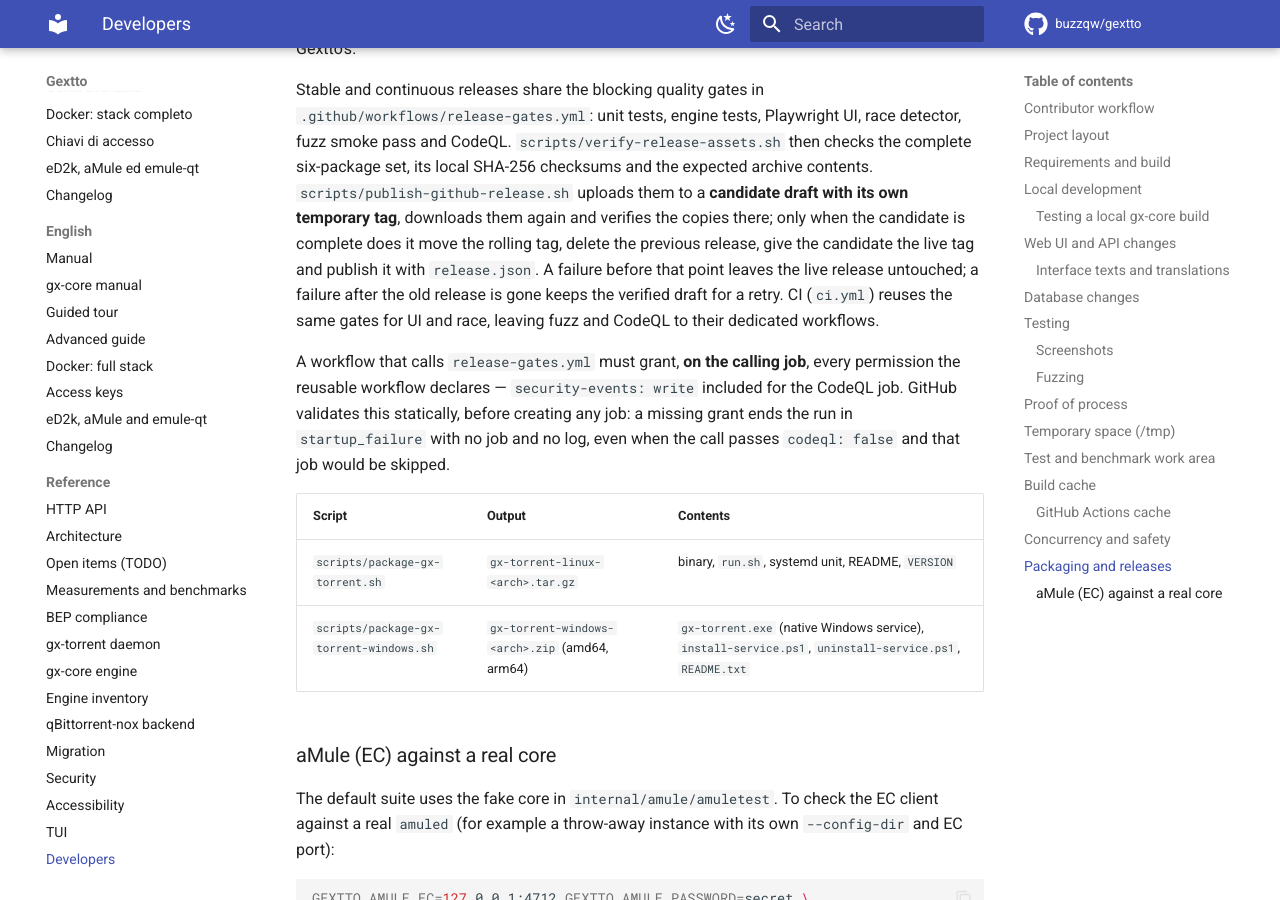
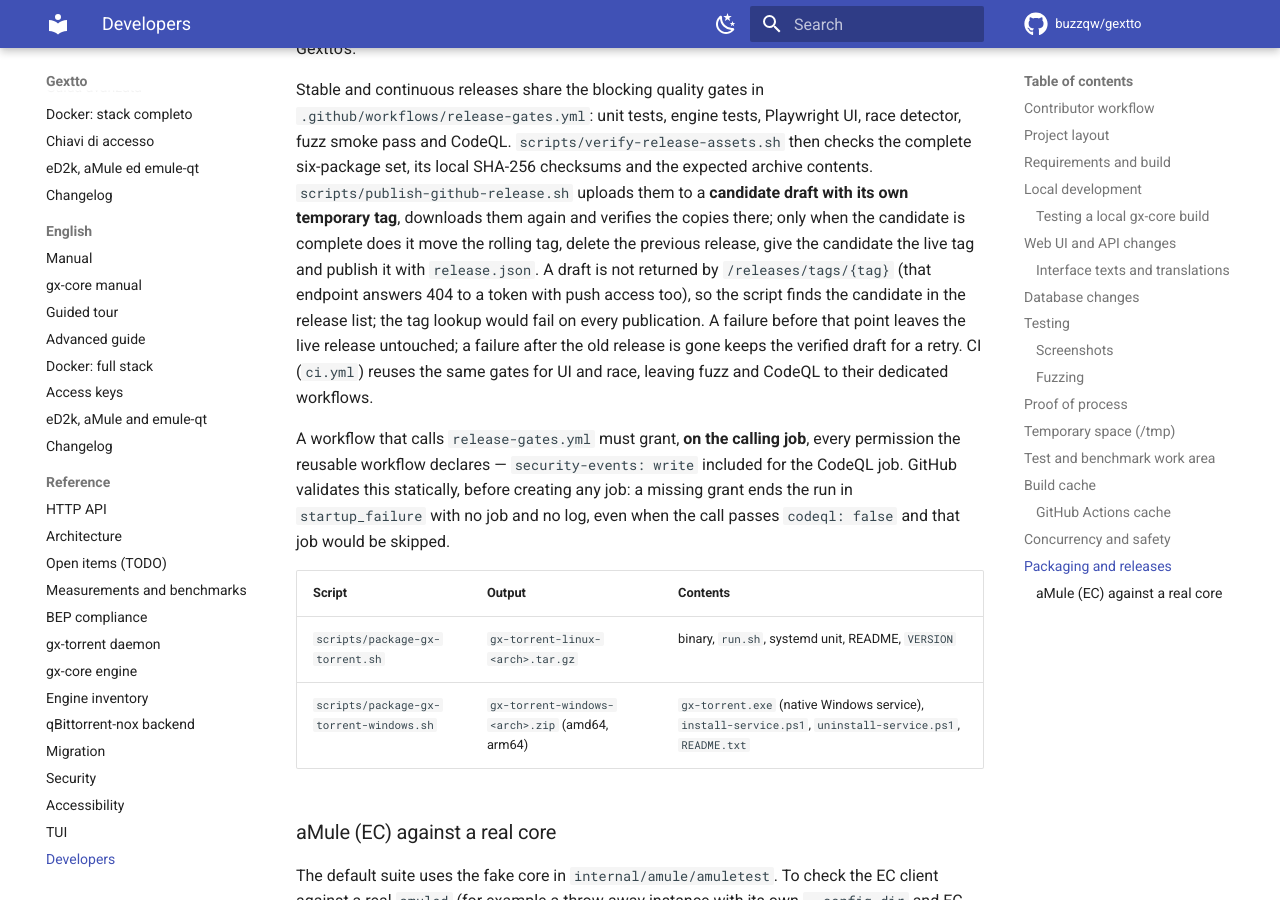
Before and after one commit to buzzqw/gextto, an MkDocs documentation site: the page built from docs/DEVELOPERS.md, in a window 1280 px wide and 900 px high, scrolled down 10967 px. Built offline with MkDocs 1.6.1 and Material for MkDocs 9.7.7, drawn with Linux system fonts in a browser that asks for light colours; comment, search, counter and statistics services are not loaded.

Commit message:
release: find the candidate draft in the release list
/releases/tags/{tag} answers 404 for a draft release, even to a token with
push access, so the lookup of continuous-candidate-<run> failed on every
publication and left the continuous channel stuck on the previous build.
The candidate is found in the release list (which does return drafts for a
user with push access); the selftest mock now answers 404 there too, which
is what let the mistake through.

```diff
--- a/docs/DEVELOPERS.md
+++ b/docs/DEVELOPERS.md
@@ -530,7 +530,10 @@ expected archive contents. `scripts/publish-github-release.sh` uploads them to a
 **candidate draft with its own temporary tag**, downloads them again and
 verifies the copies there; only when the candidate is complete does it move the
 rolling tag, delete the previous release, give the candidate the live tag and
-publish it with `release.json`. A failure before that point leaves the live
+publish it with `release.json`. A draft is not returned by
+`/releases/tags/{tag}` (that endpoint answers 404 to a token with push access
+too), so the script finds the candidate in the release list; the tag lookup
+would fail on every publication. A failure before that point leaves the live
 release untouched; a failure after the old release is gone keeps the verified
 draft for a retry. CI (`ci.yml`) reuses the same gates for UI and race, leaving
 fuzz and CodeQL to their dedicated workflows.
```
Also changed, not shown: 2 other files.
